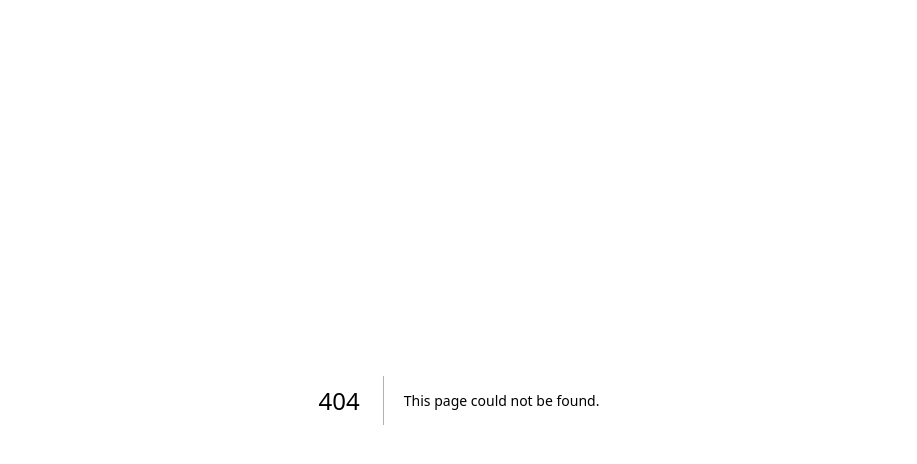
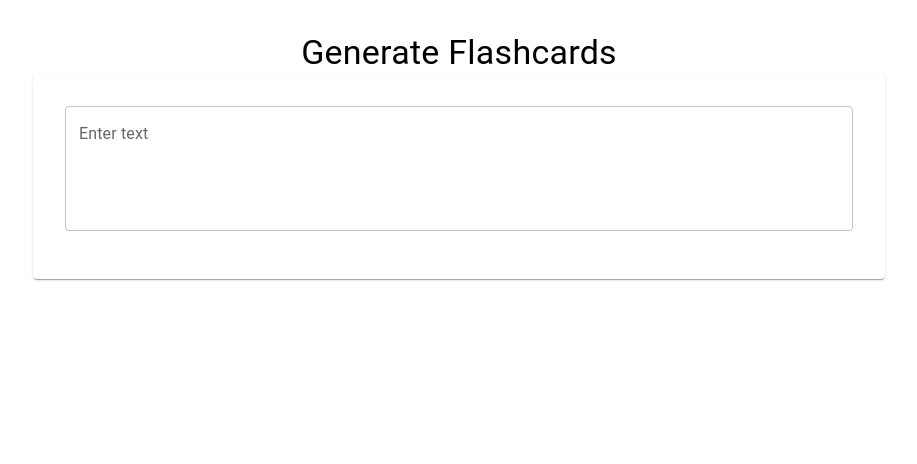
Before and after one commit to FernandoAzanza/ai-flashcards, a Next.js app: page /generate in a window 1280 px wide. Before the commit this address had no page. Shown: the top 464 px of the page, without its empty margins (181-1098 px from the left). Built offline with nearby package versions, Linux system fonts and the light colour scheme; no server answers.

Commit message:
Added flashcard page

```diff
--- /dev/null
+++ b/app/generate/page.js
@@ -0,0 +1,105 @@
+'use client'
+
+import { useUser } from '@clerk/nextjs';
+import { Container, Box, Typography, Paper, TextField } from '@mui/material'; // Added necessary imports
+import { writeBatch, doc, collection, getDoc } from 'firebase/firestore'; // Added missing Firestore imports
+import { useRouter } from 'next/navigation';
+import { useState } from 'react';
+
+export default function Generate() {
+    const { isLoaded, isSignedIn, user } = useUser();
+    const [flashcards, setFlashcards] = useState([]);
+    const [flipped, setFlipped] = useState([]);
+    const [text, setText] = useState('');
+    const [name, setName] = useState('');
+    const [open, setOpen] = useState(false);
+    const router = useRouter();
+
+    const handleSubmit = async () => {
+        fetch('api/generate', {
+            method: 'POST',
+            body: text,
+        })
+            .then((res) => res.json())
+            .then(data => setFlashcards(data)) // Fixed typo in arrow function
+    }
+
+    const handleCardClick = (id) => {
+        setFlipped((prev) => ({
+            ...prev,
+            [id]: !prev[id],
+        }));
+    }
+
+    const handleOpen = () => {
+        setOpen(true);
+    }
+
+    const handleClose = () => {
+        setOpen(false);
+    }
+
+    const saveFlashcards = async () => {
+        if (!name) {
+            alert('Please enter a name');
+            return;
+        }
+
+        const batch = writeBatch(db);
+        const userDocRef = doc(collection(db, 'users'), user.id);
+        const docSnap = await getDoc(userDocRef);
+
+        if (docSnap.exists()) {
+            const collections = docSnap.data().flashcards || [];
+            if (collections.find(f => f.name === name)) {
+                alert('Flashcard collection with the same name already exists.');
+                return;
+            } else {
+                collections.push({ name });
+                batch.set(userDocRef, { flashcards: collections }, { merge: true });
+            }
+        } else {
+            batch.set(userDocRef, { flashcards: [{ name }] });
+        }
+
+        const colRef = collection(userDocRef, name);
+        flashcards.forEach((flashcard) => {
+            const cardDocRef = doc(colRef);
+            batch.set(cardDocRef, flashcard);
+        });
+
+        await batch.commit();
+        handleClose();
+        router.push('/flashcards');
+    }
+
+    return (
+        <Container maxWidth="md">
+            <Box
+                sx={{
+                    mt: 4,
+                    mb: 6,
+                    display: 'flex',
+                    flexDirection: 'column',
+                    alignItems: 'center',
+                }}
+            >
+                <Typography variant="h4">Generate Flashcards</Typography>
+                <Paper sx={{ p: 4, width: '100%' }}>
+                    <TextField
+                        value={text}
+                        onChange={(e) => setText(e.target.value)}
+                        label="Enter text"
+                        fullWidth
+                        multiline
+                        rows={4}
+                        variant="outlined"
+                        sx={{
+                            mb: 2,
+                        }}
+                    />
+                </Paper>
+            </Box>
+        </Container>
+    );
+}
--- a/firebase.js
+++ b/firebase.js
@@ -1,6 +1,7 @@
 // Import the functions you need from the SDKs you need
 import { initializeApp } from "firebase/app";
 import { getAnalytics } from "firebase/analytics";
+import { getFirebase } from "firebase/firestore";
 // TODO: Add SDKs for Firebase products that you want to use
 // https://firebase.google.com/docs/web/setup#available-libraries
 
@@ -19,3 +20,6 @@
 // Initialize Firebase
 const app = initializeApp(firebaseConfig);
 const analytics = getAnalytics(app);
+const db = getFirebase(app)
+
+export{db}
```
